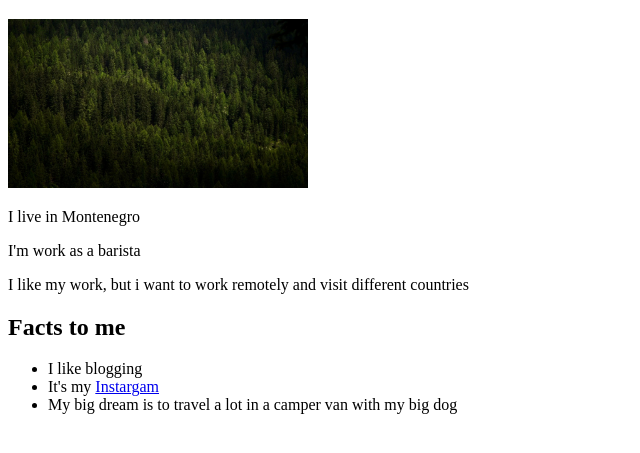
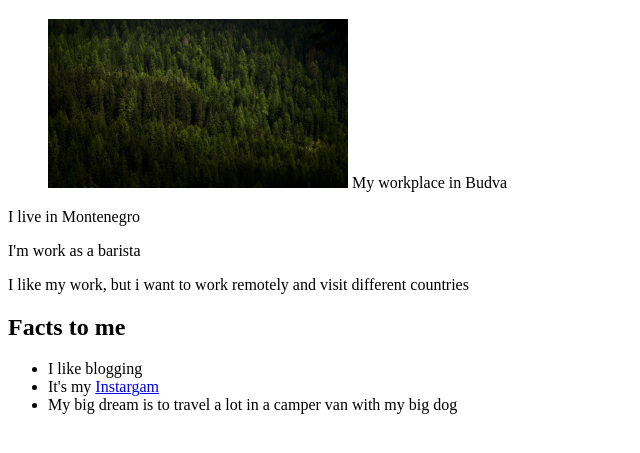
Before and after one commit to pisyaselezneva99-create/my-first-site, a plain HTML site: page index.html in a window 1280 px wide. Shown: the part 61-514 px from the top of the page, without its empty margins (0-640 px from the left). Drawn offline with Linux system fonts and the light colour scheme.

Commit message:
Update index.html

```diff
--- a/index.html
+++ b/index.html
@@ -7,7 +7,11 @@
   </head>
   <body>
     <h1>Hi, my name is Yanis</h1>
-    <img src="i.jpeg" alt="My first photo in site. It's forest" width="300">
+    <figure>
+      <img src="i.jpeg" alt="My first photo in site. It's forest" width="300">
+      <figuration>My workplace in Budva</figuration>
+    </figure>
+
     <p>I live in Montenegro</p>
     <p>I'm work as a barista</p>
     <p>I like my work, but i want to work remotely and visit different countries</p>
```
